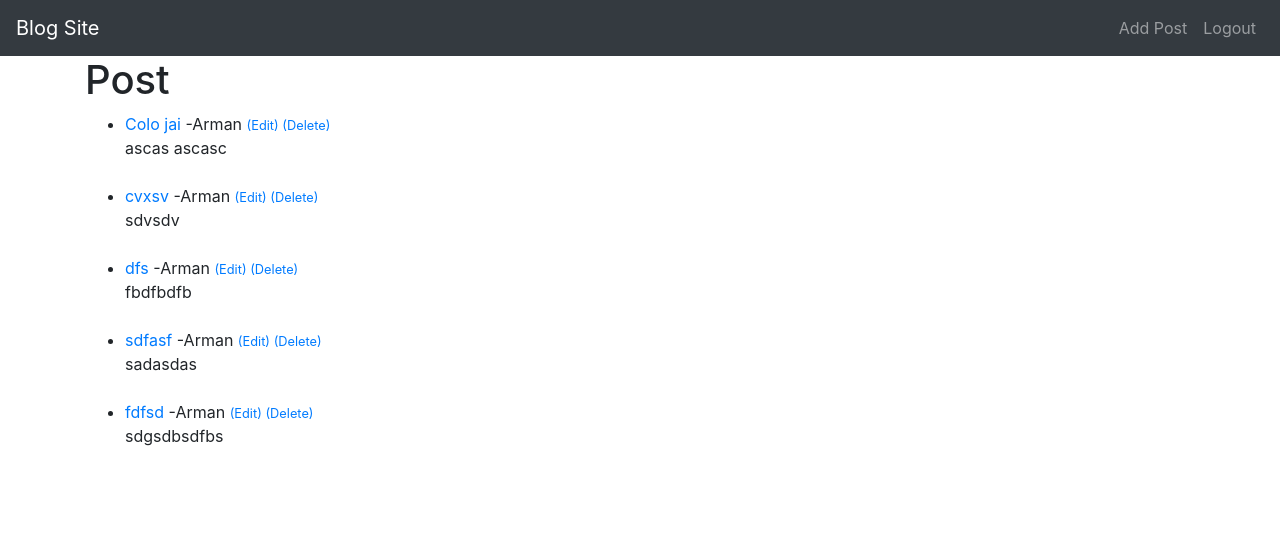
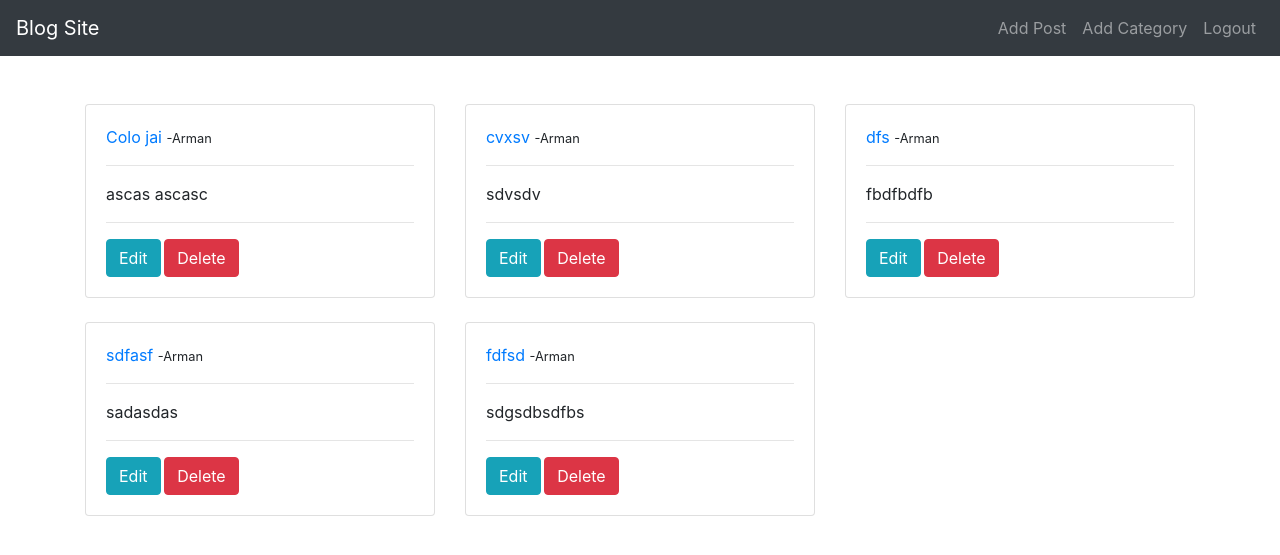
Before and after one commit to arman9022/ablog, a Django app: page / in a window 1280 px wide. Shown: the top 555 px of the page. Run offline with Django 3.2, Linux system fonts and the light colour scheme; a user stored in the database is signed in; data comes from the database, SQL or seed files in the repository; both versions use the stored data as it was after the commit; some libraries are stand-ins or nearby versions.

Commit message:
add category

```diff
--- a/theblog/admin.py
+++ b/theblog/admin.py
@@ -1,4 +1,5 @@
 from django.contrib import admin
-from . models import Post
+from . models import Post, Category
 
 admin.site.register(Post)
+admin.site.register(Category)
--- a/theblog/models.py
+++ b/theblog/models.py
@@ -3,9 +3,20 @@ from django.contrib.auth.models import User
 from django.urls import reverse
 from datetime import datetime, date
 
+class Category(models.Model):
+  name=models.CharField(max_length=255)
+
+  def __str__(self):
+    return self.name
+
+  def get_absolute_url(self):
+    # return reverse('article-detail', args=(str(self.id)))
+    return reverse('home')
+
 class Post(models.Model):
   title=models.CharField(max_length=255)
   title_tag=models.CharField(max_length=255)
+  category=models.CharField(max_length=255, default='developer')
   author=models.ForeignKey(User, on_delete=models.CASCADE)
   body=models.TextField()
   post_date=models.DateField(auto_now_add=True)
--- a/theblog/templates/base.html
+++ b/theblog/templates/base.html
@@ -31,6 +31,9 @@
             <a class="nav-link" href=" {% url 'add_post' %} ">Add Post</a>
           </li>
           <li class="nav-item">
+            <a class="nav-link" href=" {% url 'add_category' %} ">Add Category</a>
+          </li>
+          <li class="nav-item">
             <a class="nav-link" href=" {% url 'logout' %} ">Logout</a>
           </li>
           {% else %}
--- a/theblog/templates/home.html
+++ b/theblog/templates/home.html
@@ -3,7 +3,35 @@
   Home
 {% endblock %}
 {% block content %}
+<br> <br>
+<div class="row">
 
+  {% for post in object_list %}
+  <div class="col-sm-4">
+    <div class="card">
+      <div class="card-body">
+        <a href=" {% url 'article-detail' post.pk %} " class="card-title">{{post.title}}</a>
+        <small>-{{post.author.first_name}}</small>
+        <hr>
+        <p class="card-text">{{post.body|slice:":100"}}</p>
+        <small>
+          {% if user.is_authenticated %}
+          <hr>
+            <a href=" {% url 'update_post' post.pk %} " class="btn btn-info">Edit</a>
+            <a href=" {% url 'delete_post' post.pk %} " class="btn btn-danger">Delete</a>
+          {% endif %}
+        </small>
+      </div>
+    </div><br>
+  </div>
+  {% endfor %}
+
+</div>
+
+
+
+
+<!--
 <h1>Post</h1>
 <ul>
   {% for post in object_list %}
@@ -19,6 +47,6 @@
     {{post.body|slice:":100"}}
   </li> <br>
   {% endfor %}
-</ul>
+</ul> -->
 
 {% endblock %}
--- a/theblog/urls.py
+++ b/theblog/urls.py
@@ -1,6 +1,8 @@
 from django.urls import path
 # from . import views
-from . views import HomeView, ArticleDetailView, AddPostView, UpdatePostView, DeletePostView
+from . views import HomeView, ArticleDetailView, AddPostView, UpdatePostView, DeletePostView, AddCategoryView
+
+
 
 urlpatterns = [
 
@@ -10,4 +12,5 @@ urlpatterns = [
     path('add_post', AddPostView.as_view(), name="add_post"),
     path('article/edit/<int:pk>', UpdatePostView.as_view(), name="update_post"),
     path('article/<int:pk>/remove', DeletePostView.as_view(), name="delete_post"),
+    path('add_category', AddCategoryView.as_view(), name="add_category"),
 ]
--- a/theblog/views.py
+++ b/theblog/views.py
@@ -1,8 +1,9 @@
 from django.shortcuts import render
 from django.views.generic import ListView, DetailView, CreateView, UpdateView, DeleteView
-from . models import Post
+from . models import Post, Category
 from . forms import PostForm, EditForm
 from django.urls import reverse_lazy
+
 
 # def home(request):
 #   return render(request, 'home.html', {})
@@ -21,6 +22,11 @@ class AddPostView(CreateView):
   template_name='add_post.html'
   # fields= '__all__'
 
+class AddCategoryView(CreateView):
+  model=Category
+  template_name='add_category.html'
+  fields= '__all__'
+
 class UpdatePostView(UpdateView):
   model=Post
   form_class=EditForm
```
Also changed, not shown: theblog/forms.py (+10 -2 lines), theblog/templates/add_category.html (added, +21 -0 lines), db.sqlite3, theblog/migrations/0004_auto_20210324_1539.py (added).
